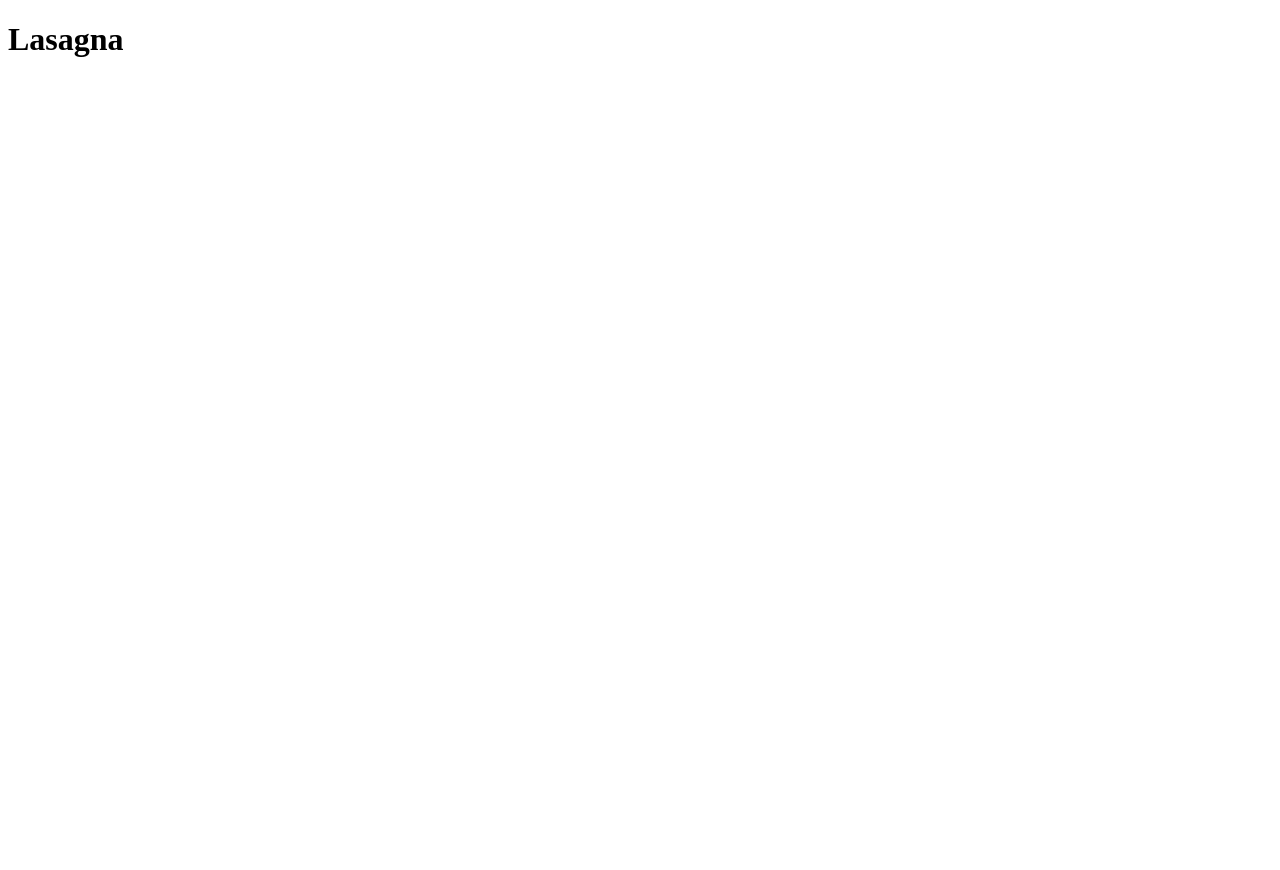
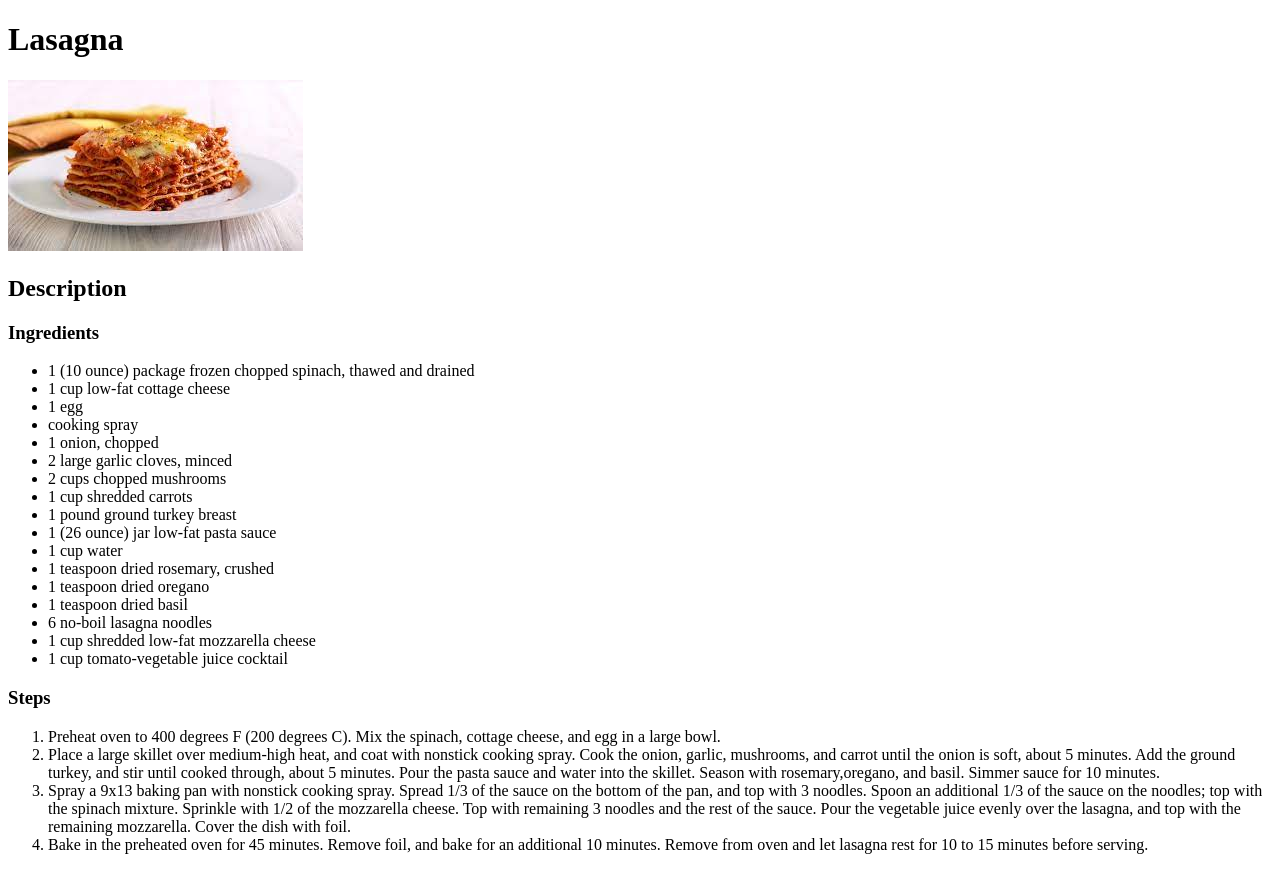
Before and after one commit to Nightandale/odin-recipes, a plain HTML site: page recipes/lasagna.html in a window 1280 px wide. Before the commit the page ends 800 px from the top, so only its background shows below. Drawn offline with Linux system fonts and the light colour scheme.

Commit message:
Adding lasagna recipe

```diff
--- a/recipes/lasagna.html
+++ b/recipes/lasagna.html
@@ -7,5 +7,35 @@
 
     <body>
         <h1>Lasagna</h1>
+        <img src="../images/lasagna.jpeg" alt="lasagna">
+        <h2>Description</h2>
+        <h3>Ingredients</h3>
+        <ul>
+            <li>1 (10 ounce) package frozen chopped spinach, thawed and drained</li>
+            <li>1 cup low-fat cottage cheese</li>
+            <li>1 egg</li>
+            <li>cooking spray</li>
+            <li>1 onion, chopped</li>
+            <li>2 large garlic cloves, minced</li>
+            <li>2 cups chopped mushrooms</li>
+            <li>1 cup shredded carrots</li>
+            <li>1 pound ground turkey breast</li>
+            <li>1 (26 ounce) jar low-fat pasta sauce</li>
+            <li>1 cup water</li>
+            <li>1 teaspoon dried rosemary, crushed</li>
+            <li>1 teaspoon dried oregano</li>
+            <li>1 teaspoon dried basil</li>
+            <li>6 no-boil lasagna noodles</li>
+            <li>1 cup shredded low-fat mozzarella cheese</li>
+            <li>1 cup tomato-vegetable juice cocktail</li>
+        </ul>
+        <h3>Steps</h3>
+        <ol>
+            <li>Preheat oven to 400 degrees F (200 degrees C). Mix the spinach, cottage cheese, and egg in a large bowl.</li>
+            <li>Place a large skillet over medium-high heat, and coat with nonstick cooking spray. Cook the onion, garlic, mushrooms, and carrot until the onion is soft, about 5 minutes. Add the ground turkey, and stir until cooked through, about 5 minutes. Pour the pasta sauce and water into the skillet. Season with rosemary,oregano, and basil. Simmer sauce for 10 minutes.</li>
+            <li>Spray a 9x13 baking pan with nonstick cooking spray. Spread 1/3 of the sauce on the bottom of the pan, and top with 3 noodles. Spoon an additional 1/3 of the sauce on the noodles; top with the spinach mixture. Sprinkle with 1/2 of the mozzarella cheese. Top with remaining 3 noodles and the rest of the sauce. Pour the vegetable juice evenly over the lasagna, and top with the remaining mozzarella. Cover the dish with foil.</li>
+            <li>Bake in the preheated oven for 45 minutes. Remove foil, and bake for an additional 10 minutes. Remove from oven and let lasagna rest for 10 to 15 minutes before serving.</li>
+        </ol>
+
     </body>
 </html>
```
Also changed, not shown: index.html (+12 -0 lines), images/lasagna.jpeg (added).
